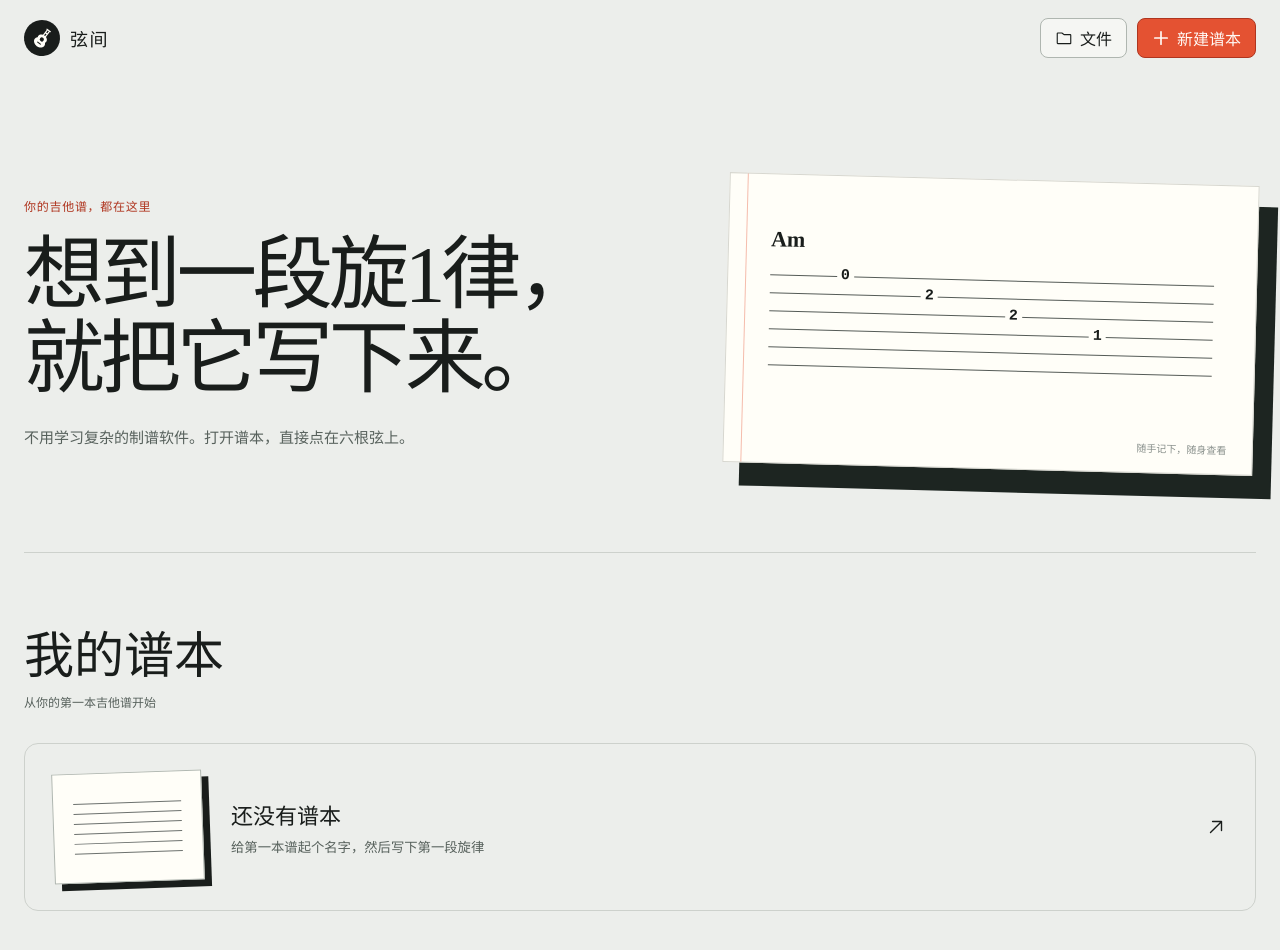
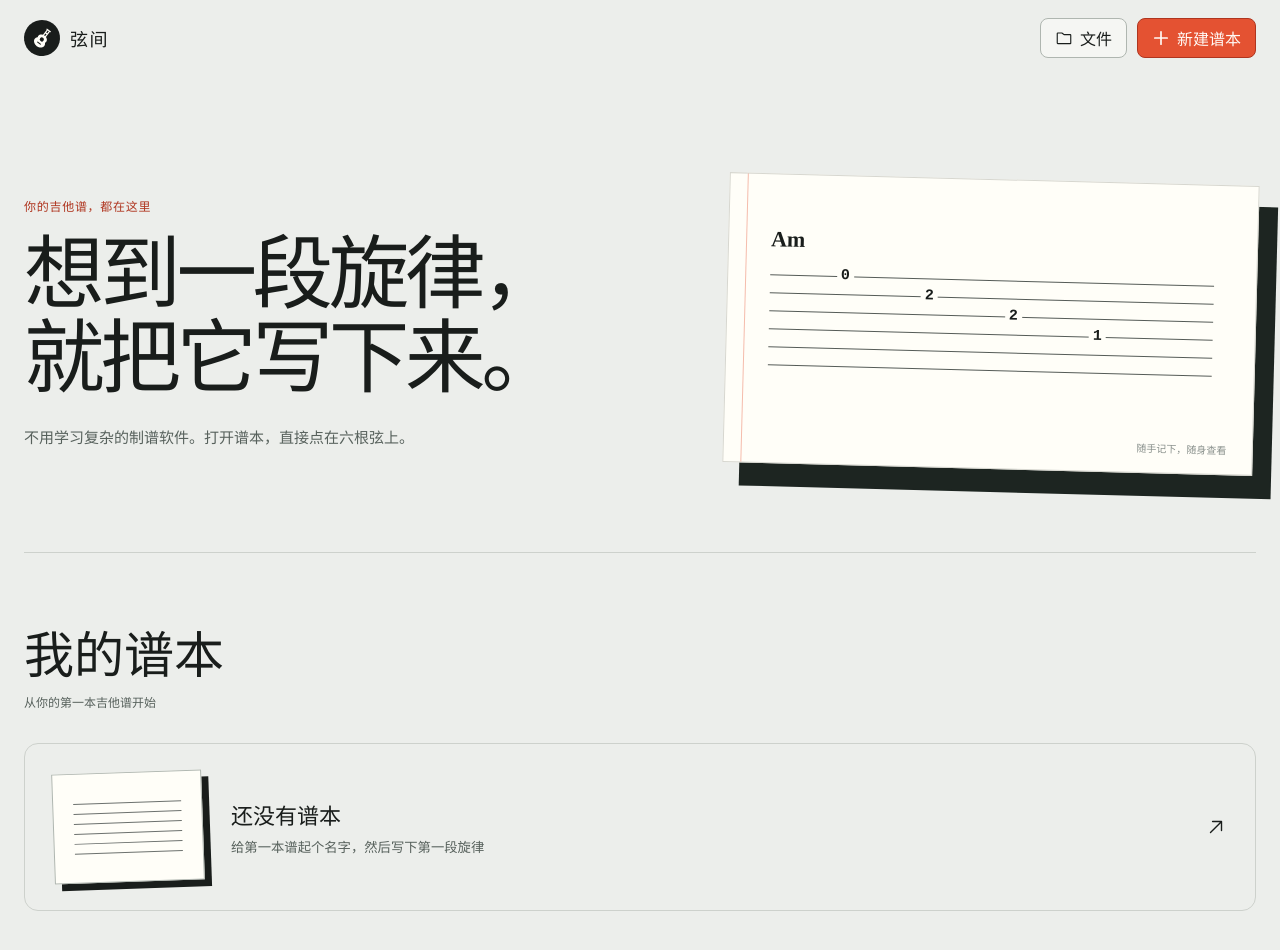
Before and after one commit to tommyrunner/music-score, a React (Vite) app: page / in a window 1280 px wide. Shown: the top 950 px of the page. Built offline with nearby package versions, Linux system fonts and the light colour scheme.

Commit message:
测试去除1

```diff
--- a/src/features/library/HomeLibrary.tsx
+++ b/src/features/library/HomeLibrary.tsx
@@ -39,7 +39,7 @@ export function HomeLibrary({ books, onCreateBook }: HomeLibraryProps) {
         <section className="home-hero">
           <div className="hero-copy">
             <p>你的吉他谱，都在这里</p>
-            <h1>想到一段旋1律，<br />就把它写下来。</h1>
+            <h1>想到一段旋律，<br />就把它写下来。</h1>
             <span>不用学习复杂的制谱软件。打开谱本，直接点在六根弦上。</span>
           </div>
           <div className="hero-score" aria-hidden="true">
```
